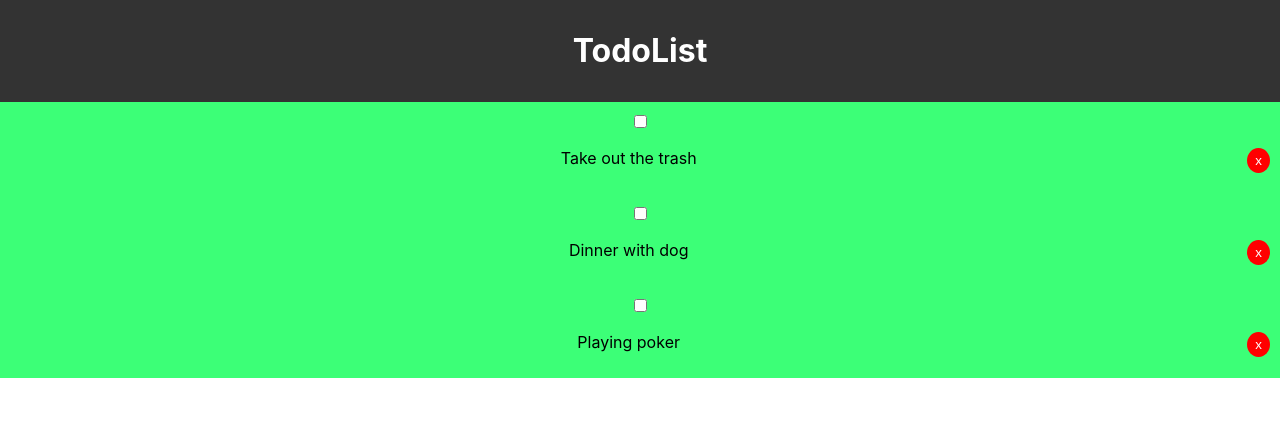
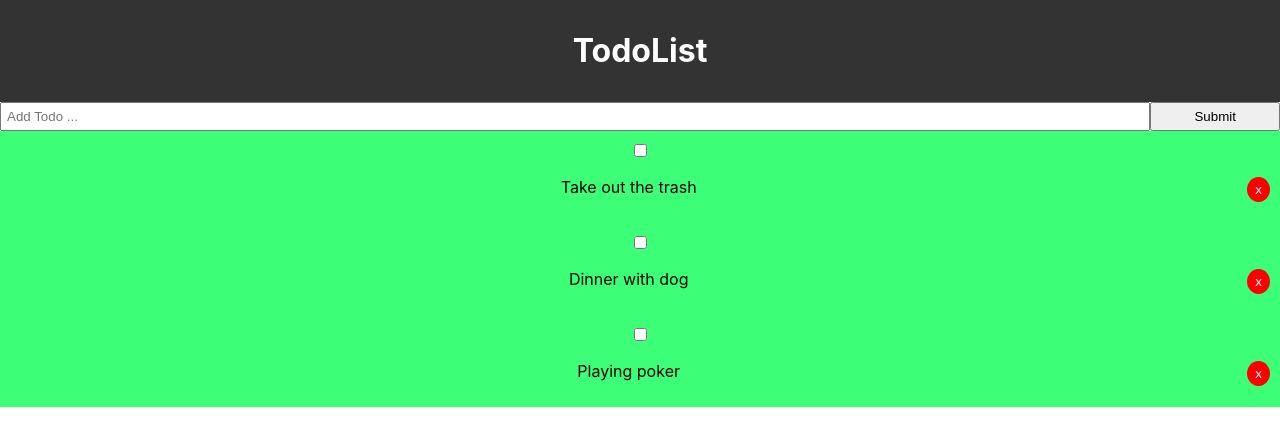
Before and after one commit to derkaczes/react-todo-list, a React (Create React App) app: page / in a window 1280 px wide. Shown: the top 446 px of the page. Built offline with nearby package versions, Linux system fonts and the light colour scheme; the HTML template or start-up script is replaced by a standard one.

Commit message:
Create add function

```diff
--- a/src/App.js
+++ b/src/App.js
@@ -1,7 +1,9 @@
 import React, {Component} from 'react';
 import Header from './components/layout/Header';
+import Todos from './components/Todos.jsx';
+import AddTodo from './components/AddTodo.jsx';
+
 import './App.css';
-import Todos from './components/Todos.jsx';
 
 class App extends Component {
   state = {
@@ -41,8 +43,11 @@
     console.log(this.state.todos);
     return (
       <div className="App">
-        <Header />
-        <Todos todos={this.state.todos} markComplete={this.markComplete} delTodo={this.delTodo}/>
+        <div className="container">
+          <Header />
+          <AddTodo />
+          <Todos todos={this.state.todos} markComplete={this.markComplete} delTodo={this.delTodo}/>
+        </div>
       </div>
     );
   }
--- /dev/null
+++ b/src/components/AddTodo.jsx
@@ -0,0 +1,24 @@
+import React, {Component} from 'react';
+
+export class AddTodo extends Component {
+    render() {
+        return (
+            <form style={{display: 'flex'}}>
+                <input
+                    type="text"
+                    name="title"
+                    style={{flex: '10', padding: '5px'}}
+                    placeholder="Add Todo ..."
+                />
+                <input
+                    type="submit"
+                    value="Submit"
+                    className="btn"
+                    style={{flex: '1'}}
+                />
+            </form>
+        );
+    }
+}
+
+export default AddTodo;
```
